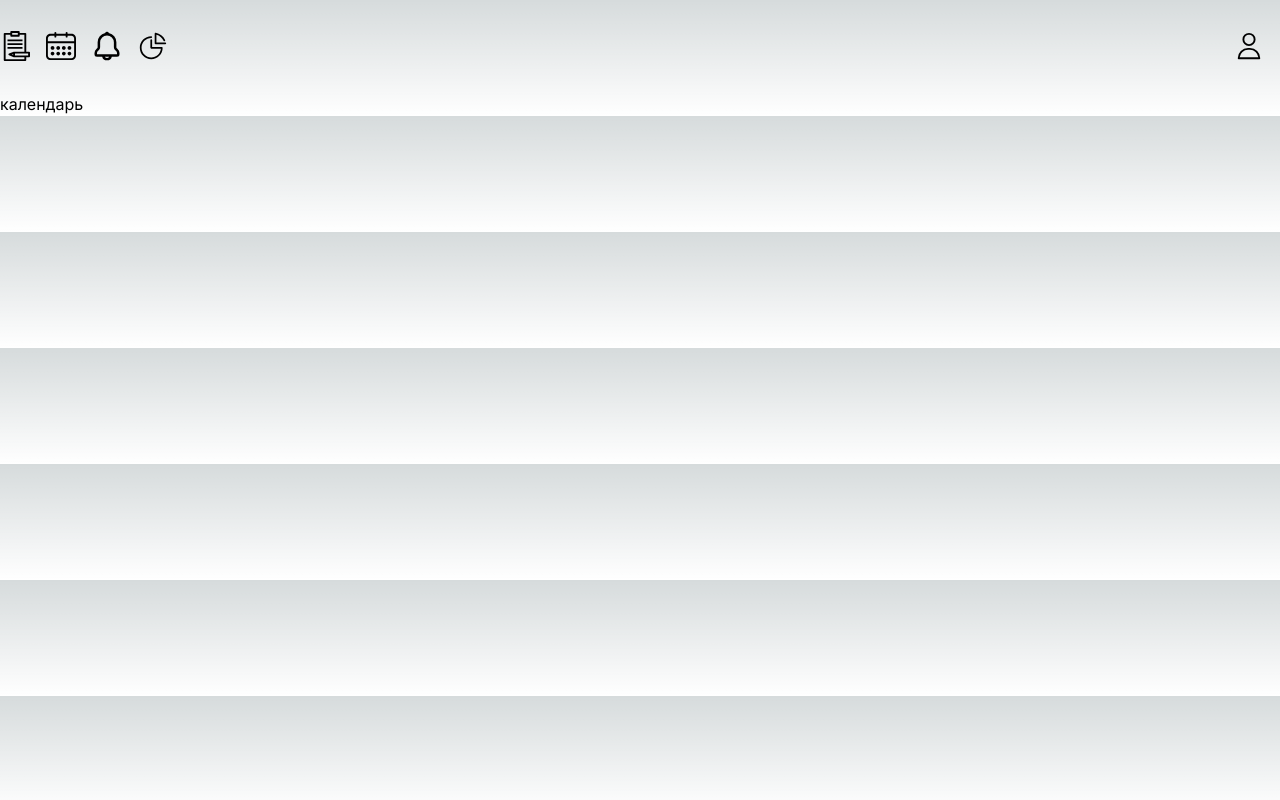
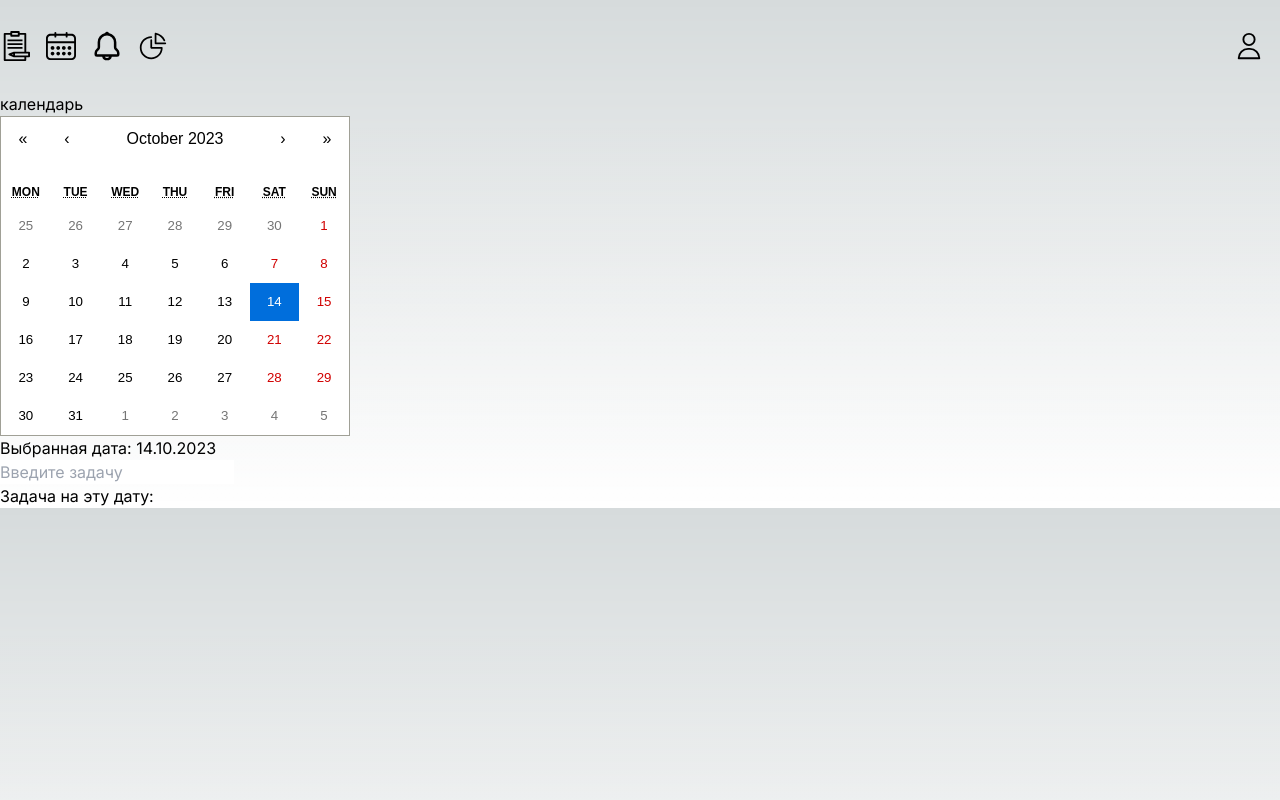
Before and after one commit to Rizabetta/project-management-system, a Next.js app in the folder project-management-system/: page /calendar in a window 1280 px wide. Built offline with nearby package versions, Linux system fonts and the light colour scheme.

Commit message:
refactor: adding a calendar

```diff
--- a/project-management-system/package.json
+++ b/project-management-system/package.json
@@ -9,9 +9,11 @@
     "lint": "next lint"
   },
   "dependencies": {
+    "date-fns": "^2.30.0",
     "nanoid": "^5.0.1",
     "next": "~13.5.0",
     "react": "^18",
+    "react-calendar": "^4.6.0",
     "react-chartjs-2": "^5.2.0",
     "react-dom": "^18",
     "sass": "^1.69.3"
--- a/project-management-system/src/app/calendar/page.tsx
+++ b/project-management-system/src/app/calendar/page.tsx
@@ -1,5 +1,9 @@
+import MyCalendar from "@/components/Calendar/Calendar";
 import React from "react";
 
 export default function page() {
-  return <div>календарь</div>;
+  return <div>календарь
+
+    <MyCalendar/>
+  </div>;
 }
--- /dev/null
+++ b/project-management-system/src/components/Calendar/Calendar.module.scss
@@ -0,0 +1,5 @@
+.container {
+    .react-calendar {
+        width: 100%;
+    }
+}
--- /dev/null
+++ b/project-management-system/src/components/Calendar/Calendar.tsx
@@ -0,0 +1,35 @@
+"use client"
+import React, { useState } from 'react';
+import Calendar from 'react-calendar';
+import 'react-calendar/dist/Calendar.css';
+import { format } from 'date-fns';
+import styles from "./Calendar.module.scss";
+
+export default function MyCalendar() {
+    const [selectedDate, setSelectedDate] = useState(new Date());
+  const [notes, setNotes] = useState<{ [date: string]: string }>({});
+
+  const handleDateChange = (value: any, event: React.MouseEvent<HTMLButtonElement, MouseEvent>) => {
+    setSelectedDate(value);
+  };
+
+  const handleNoteChange = (event: React.ChangeEvent<HTMLInputElement>) => {
+    const newNotes = { ...notes };
+    newNotes[format(selectedDate, 'yyyy-MM-dd')] = event.target.value;
+    setNotes(newNotes);
+  };
+  return (
+    <div className={styles.container}>
+      <Calendar onChange={handleDateChange} value={selectedDate} />
+      <div>
+        <p>Выбранная дата: {format(selectedDate, 'dd.MM.yyyy')}</p>
+        <input
+          type="text"
+          placeholder="Введите задачу"
+          onChange={handleNoteChange}
+        />
+        <p>Задача на эту дату: {notes[format(selectedDate, 'yyyy-MM-dd')]}</p>
+      </div>
+    </div>
+  );
+}
```
Also changed, not shown: 1 other file (tests, documents, lock files or other folders).
